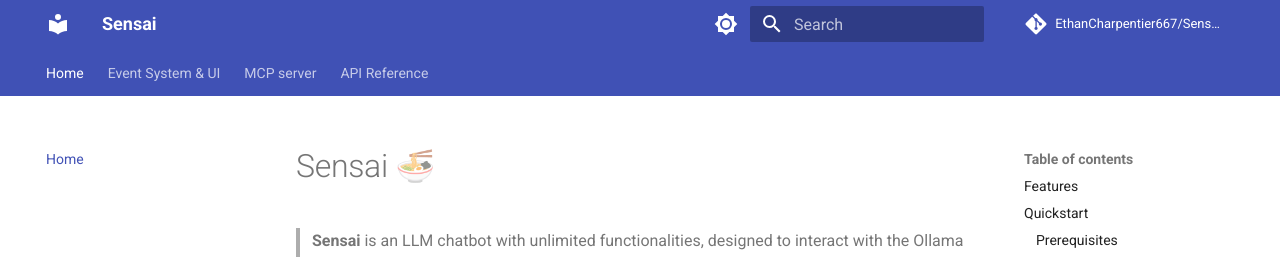
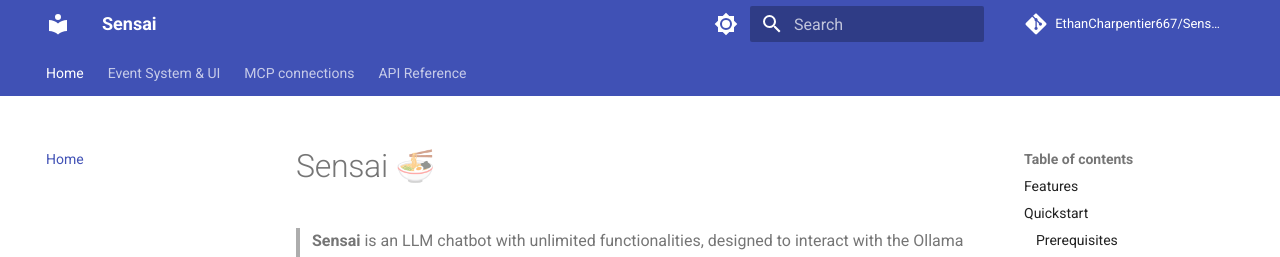
Before and after one commit to EthanCharpentier667/SenseiUwuMirror, an MkDocs documentation site: the page built from docs/index.md, in a window 1280 px wide and 900 px high. Shown: the top 257 px of the window. Built offline with MkDocs 1.6.1 and Material for MkDocs 9.7.7, drawn with Linux system fonts in a browser that asks for light colours; comment, search, counter and statistics services are not loaded.

Commit message:
fix(nav): update MCP server label to MCP connections in navigation

```diff
--- a/mkdocs.yml
+++ b/mkdocs.yml
@@ -73,5 +73,5 @@
 nav:
   - Home: index.md
   - Event System & UI: events.md
-  - MCP server: mcp-server.md
+  - MCP connections: mcp-server.md
   - API Reference: reference/
```
